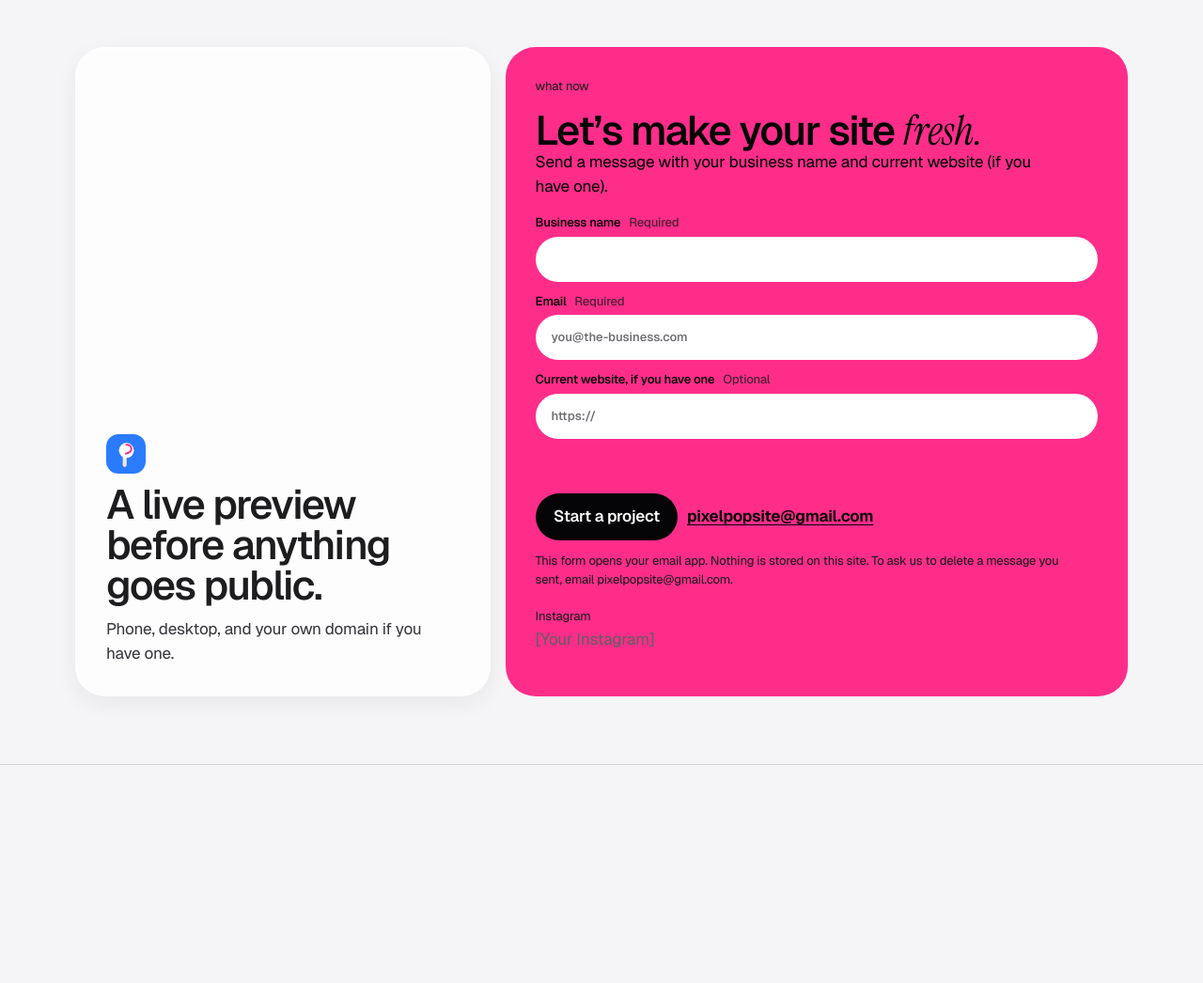
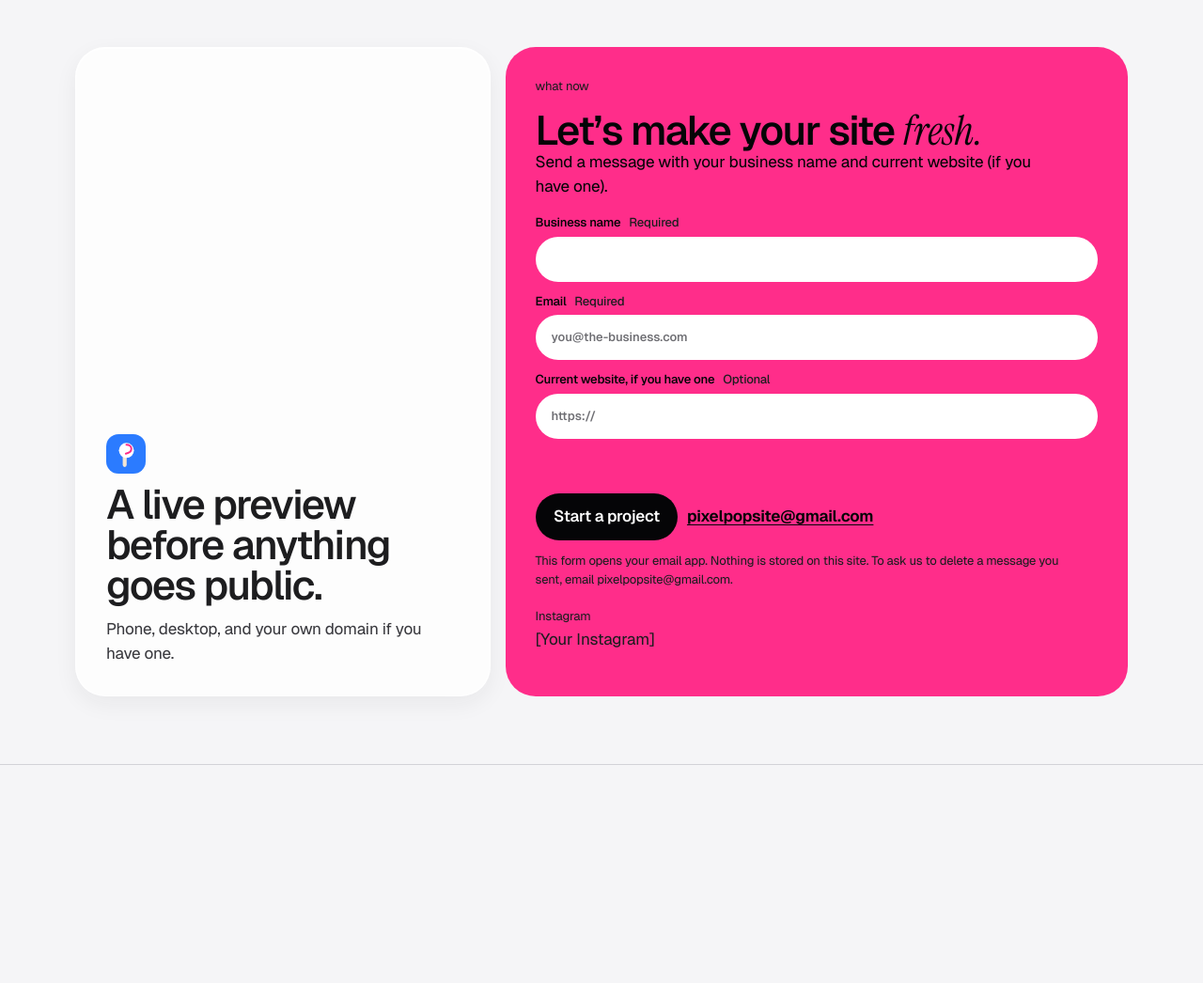
Before and after one commit to amireven-crypto/site-drop, a plain HTML site: page index.html in a window 1280 px wide. Shown: the part 6412-7458 px from the top of the page at 94% size. Drawn offline with Linux system fonts and the light colour scheme.

Commit message:
PIXELPOP: contact-card hints and placeholder text reach AA contrast on the pink card (colour only) (QA 18 Nov)

```diff
--- a/assets/css/site.css
+++ b/assets/css/site.css
@@ -988,3 +988,7 @@ input::placeholder { color: #6e6e73; }
   content-visibility: auto;
   contain-intrinsic-size: auto 720px;
 }
+
+/* QA 2026-11-18: on the pink contact card the "Required/Optional" hints (3.7:1) and the [placeholder] text (1.8:1) failed AA; full-strength ink reaches 4.8:1. Colour only. */
+.form-card .field-flag { opacity: 1; }
+.form-card .ph, .plate-card .ph { color: #1d1d1f; }
```
